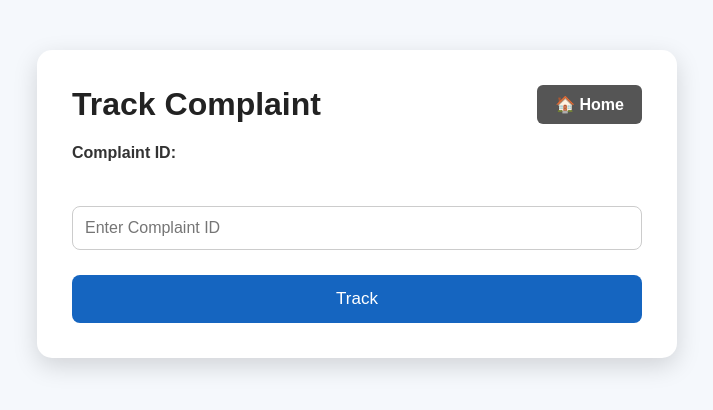
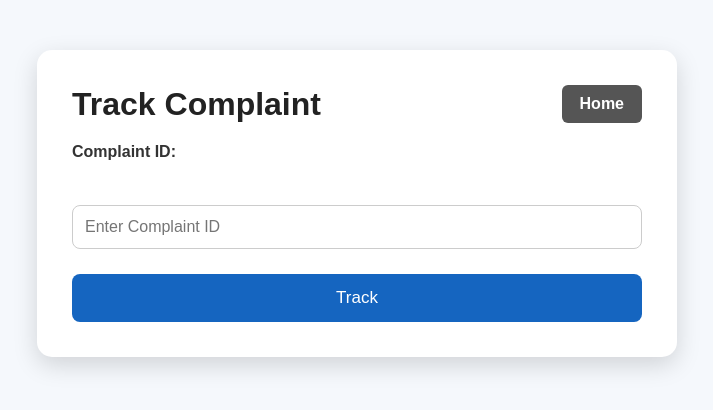
Before and after one commit to mayurjatapara0-sketch/mayur, a Django app: page /track/ in a window 1280 px wide. Shown: the top 410 px of the page, without its empty margins (283-996 px from the left). Run offline with Django 5.2, Linux system fonts and the light colour scheme.

Commit message:
track complaint page edit

```diff
--- a/templates/track_complaint.html
+++ b/templates/track_complaint.html
@@ -45,8 +45,7 @@
 
         <h1>Track Complaint</h1>
 
-        <a href="/" class="home-btn">🏠 Home</a>
-
+        <a href="/" class="home-btn">Home</a>
     </div>
 
 
```
